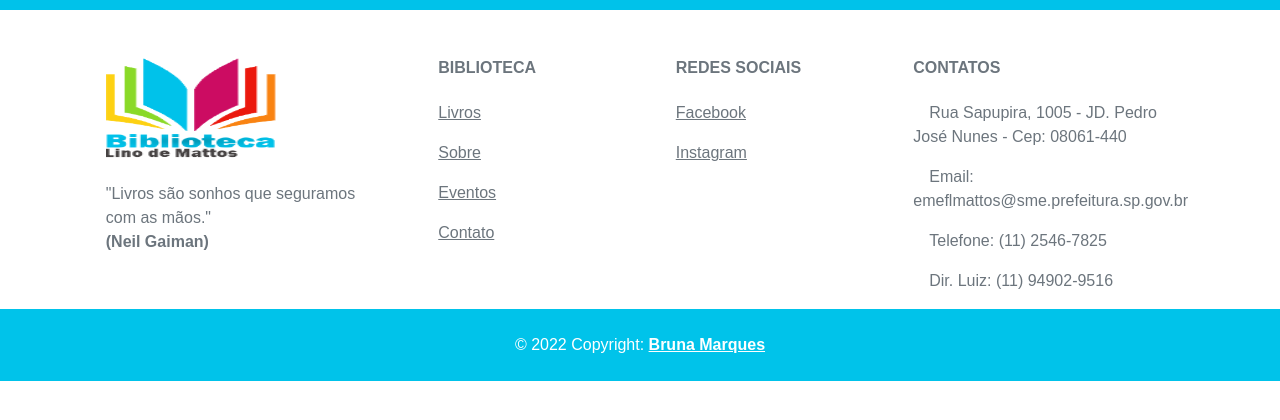
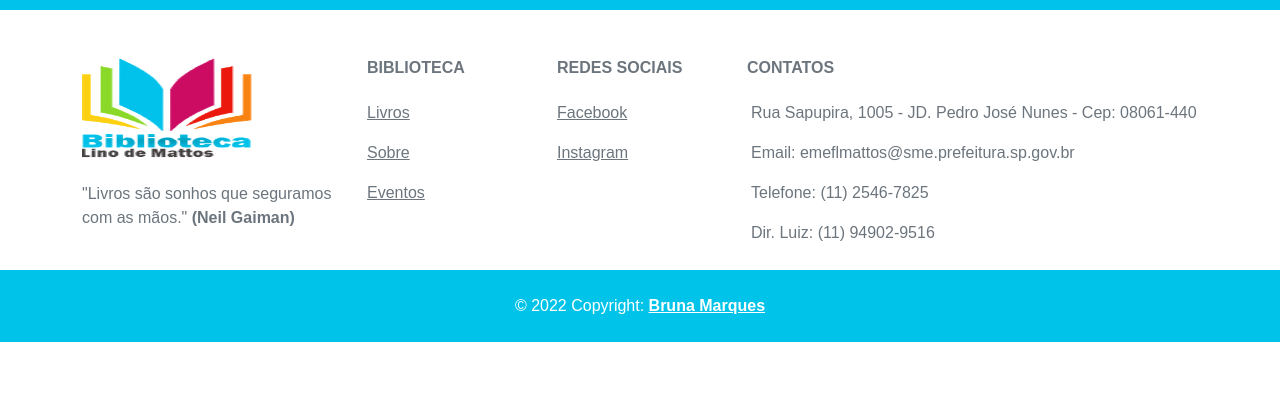
Before and after one commit to BrunaMarques1612/TCC, a PHP site: page /footer.php in a window 1280 px wide. Shown: the top 420 px of the page. Run offline with PHP 8.4, Linux system fonts and the light colour scheme; some web fonts are replaced.

Commit message:
Add files via upload

```diff
--- a/web/conexao.php
+++ b/web/conexao.php
@@ -12,3 +12,5 @@ $database = "celke";
 
 $conn = new PDO('mysql:host=' . HOST . ';dbname=' . DBNAME . ';', USER, PASS);
 $conn = mysqli_connect($servername, $username, $password, $database) or die("Falha ao conectar ao banco de dados: " . $conn->error);
+
+?>
--- a/web/footer.php
+++ b/web/footer.php
@@ -23,11 +23,10 @@
         <div class="row mt-3">
           <div class="col-md-3 col-lg-4 col-xl-3 mx-auto mb-4">
             <h6 class="text-uppercase fw-bold mb-4">
-              <a href="index.php"><img src="img\logobiblioteca.png" alt="" width="170px" height="100px"></a>
+              <a href="index.php"><img src="imagens\logobiblioteca.png" alt="" width="170px" height="100px"></a>
             </h6>
             <p>
-            "Livros são sonhos que seguramos com as mãos."
-            <br><b>(Neil Gaiman)</b></br>
+            "Livros são sonhos que seguramos com as mãos." <b>(Neil Gaiman)</b>
             </p>
           </div>
           <div class="col-md-2 col-lg-2 col-xl-2 mx-auto mb-4">
@@ -41,10 +40,7 @@
               <a href="sobre.php" class="text-reset">Sobre</a>
             </p>
             <p>
-              <a href="eventos.php" class="text-reset">Eventos</a>
-            </p>
-            <p>
-              <a href="contato.php" class="text-reset">Contato</a>
+              <a href="evetos.php" class="text-reset">Eventos</a>
             </p>
           </div>
           <div class="col-md-2 col-lg-2 col-xl-2 mx-auto mb-4">
@@ -52,19 +48,20 @@
             Redes Sociais
             </h6>
             <p>
-              <a href="https://www.facebook.com/people/Emef-Senador-Lino-de-Mattos-SP/100063798063215/" class="text-reset"  target="_blank" rel="noopener noreferrer"></p>Facebook</a>
+              <a href="https://www.facebook.com/people/Emef-Senador-Lino-de-Mattos-SP/100063798063215/" class="text-reset">Facebook</a>
             </p>
             <p>
-              <a href="https://www.instagram.com/linodemattos/" class="text-reset" target="_blank" rel="noopener noreferrer">Instagram</a>
+              <a href="https://www.instagram.com/linodemattos/" class="text-reset">Instagram</a>
             </p>
           </div>
-          <div class="col-md-4 col-lg-3 col-xl-3 mx-auto mb-md-0 mb-4">
+          <!-- <div class="col-md-4 col-lg-3 col-xl-3 mx-auto mb-md-0 mb-4"> -->
+          <div class="col-md-4 col-lg-3 col-xl-5 mx-auto mb-md-0 mb-4">
             <h6 class="text-uppercase fw-bold mb-4">Contatos</h6>
-            <p><i class="fas fa-home me-3 text-grayish"></i>Rua Sapupira, 1005 - JD. Pedro José Nunes - Cep: 08061-440</p>
-            <p><i class="fas fa-envelope me-3 text-grayish"></i>Email: emeflmattos@sme.prefeitura.sp.gov.br
+            <p><i class="fas fa-home me-1 text-grayish"></i>Rua Sapupira, 1005 - JD. Pedro José Nunes - Cep: 08061-440</p>
+            <p><i class="fas fa-envelope me-1 text-grayish"></i>Email: emeflmattos@sme.prefeitura.sp.gov.br
             </p>
-            <p><i class="fas fa-phone me-3 text-grayish"></i>Telefone: (11) 2546-7825 </p>
-            <p><i class="fas fa-print me-3 text-grayish"></i> Dir. Luiz: (11) 94902-9516</p>
+            <p><i class="fas fa-phone me-1 text-grayish"></i>Telefone: (11) 2546-7825 </p>
+            <p><i class="fas fa-print me-1 text-grayish"></i> Dir. Luiz: (11) 94902-9516</p>
           </div>
         </div>
       </div>
--- a/web/includes/firebase.php
+++ b/web/includes/firebase.php
@@ -1,10 +1,7 @@
 <!DOCTYPE html>
 <html lang="pt-br">
-
 <head>
-
 </head>
-
 <body>
     <script type="module">
         // Import the functions you need from the SDKs you need
@@ -13,7 +10,6 @@
         } from "https://www.gstatic.com/firebasejs/9.13.0/firebase-app.js";
         // TODO: Add SDKs for Firebase products that you want to use
         // https://firebase.google.com/docs/web/setup#available-libraries
-
         // Your web app's Firebase configuration
         const firebaseConfig = {
             apiKey: "AIzaSyDcQ2jBuo5_x9a5FOFVTGfwL5MnChD95hE",
@@ -23,12 +19,10 @@
             messagingSenderId: "522797853479",
             appId: "1:522797853479:web:0032dd6b216f49edac5702"
         };
-
         // Initialize Firebase
         const app = initializeApp(firebaseConfig);
         console.dir('Alexandre, Bruna, Matheus, Miguel e Tiago')
         console.dir('Esse console está funcioando atraveis da implementação do Firebase')
     </script>
 </body>
-
 </html>
--- a/web/login-aluno.php
+++ b/web/login-aluno.php
@@ -61,7 +61,6 @@
 
         function eyeCLick(){
             let inputTypeIsPassword = passwordInput.type == "password"
-
             if (inputTypeIsPassword){
                 showPassword();
             } else if(passwordInput.type == "text"){
--- a/web/login.php
+++ b/web/login.php
@@ -4,7 +4,7 @@
     <meta charset="UTF-8">
     <meta http-equiv="X-UA-Compatible" content="IE=edge">
     <meta name="viewport" content="width=device-width, initial-scale=1.0">
-    <title>Biblioteca Lino de Mattos -Login</title>
+    <title>Biblioteca Lino de Mattos - Login</title>
     <link rel="icon" type="image/png" sizes="16x16"  href="img\logobiblioteca.png">
     <meta name="msapplication-TileColor" content="#ffffff">
     <meta name="theme-color" content="#ffffff">
@@ -12,7 +12,6 @@
     <style>
         @import url('https://fonts.googleapis.com/css2?family=Hammersmith+One&family=Inter:wght@700&family=Lato&display=swap');
     </style>
-
     <!-- GOOGLE FONTS -->
     <link rel="preconnect" href="https://fonts.googleapis.com">
     <link rel="preconnect" href="https://fonts.gstatic.com" crossorigin>
@@ -59,10 +58,8 @@
     <script>
         const passwordInput = document.getElementById("senha");
         const eyeSvg= document.getElementById("eyeSvg");
-
         function eyeCLick(){
             let inputTypeIsPassword = passwordInput.type == "password"
-
             if (inputTypeIsPassword){
                 showPassword();
             } else if(passwordInput.type == "text"){
--- a/web/protect.php
+++ b/web/protect.php
@@ -2,7 +2,6 @@
   if(!isset($_SESSION)){
     session_start();
   }
-
   if(!isset($_SESSION['nome'])){
     die("Você precisa estar logado <p><a href=\"login.php\">Acessar página de login</a></p>");
   }
--- a/web/recuperar-senha.php
+++ b/web/recuperar-senha.php
@@ -1,6 +1,5 @@
 <?php
     session_start();
-
 ?>
 <!DOCTYPE html>
 <html lang="pt-br">
@@ -29,7 +28,6 @@
 <!-- fim do preloader -->
     <form class="container-login" action="confirmar-usuario.php" method="post" id="form">
     <div class="top-login login-user">
-
         <h1>RECUPERE SUA SENHA</h1>
         <small>Email:</small>
         <?php
```
Also changed, not shown: web/Reserva.php (+2 -11 lines), web/eventos.php (+1 -14 lines), web/index.php (+1 -8 lines), web/livros.php (+5 -53 lines), web/sobre.php (+0 -8 lines).
